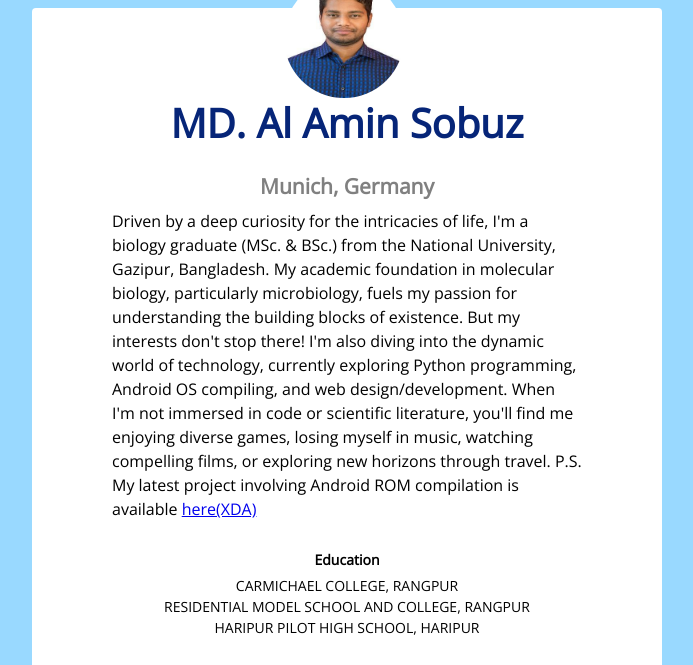
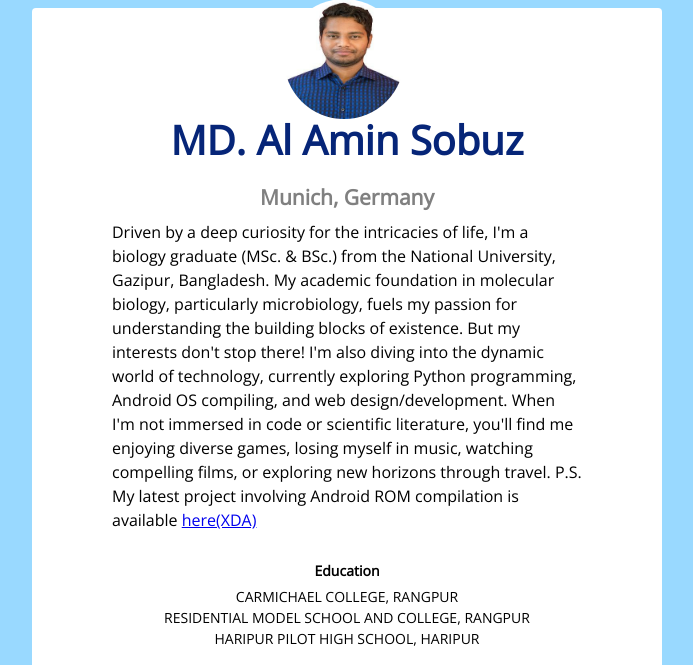
Before and after one commit to mas4112/mas4112.github.io, a plain HTML site: page index.html in a window 1280 px wide. Shown: the top 665 px of the page, without its empty margins (293-986 px from the left). Drawn offline with nearby package versions, Linux system fonts and the light colour scheme.

Commit message:
Update styles.css with item formatting corrections.

```diff
--- a/css/styles.css
+++ b/css/styles.css
@@ -28,7 +28,7 @@ li {
 
 .avatar-image {
     position: absolute;
-    top: -30px;
+    top: -9px;
     left: 40%;
     width: 120px;
     height: 120px;
@@ -42,7 +42,7 @@ li {
     font-size: 40px;
     font-weight: 600;
     line-height: 1.3;
-    margin: 9px 0 24px;
+    margin: 26px 0 18px;
     color: #062578;
 }
 
```
